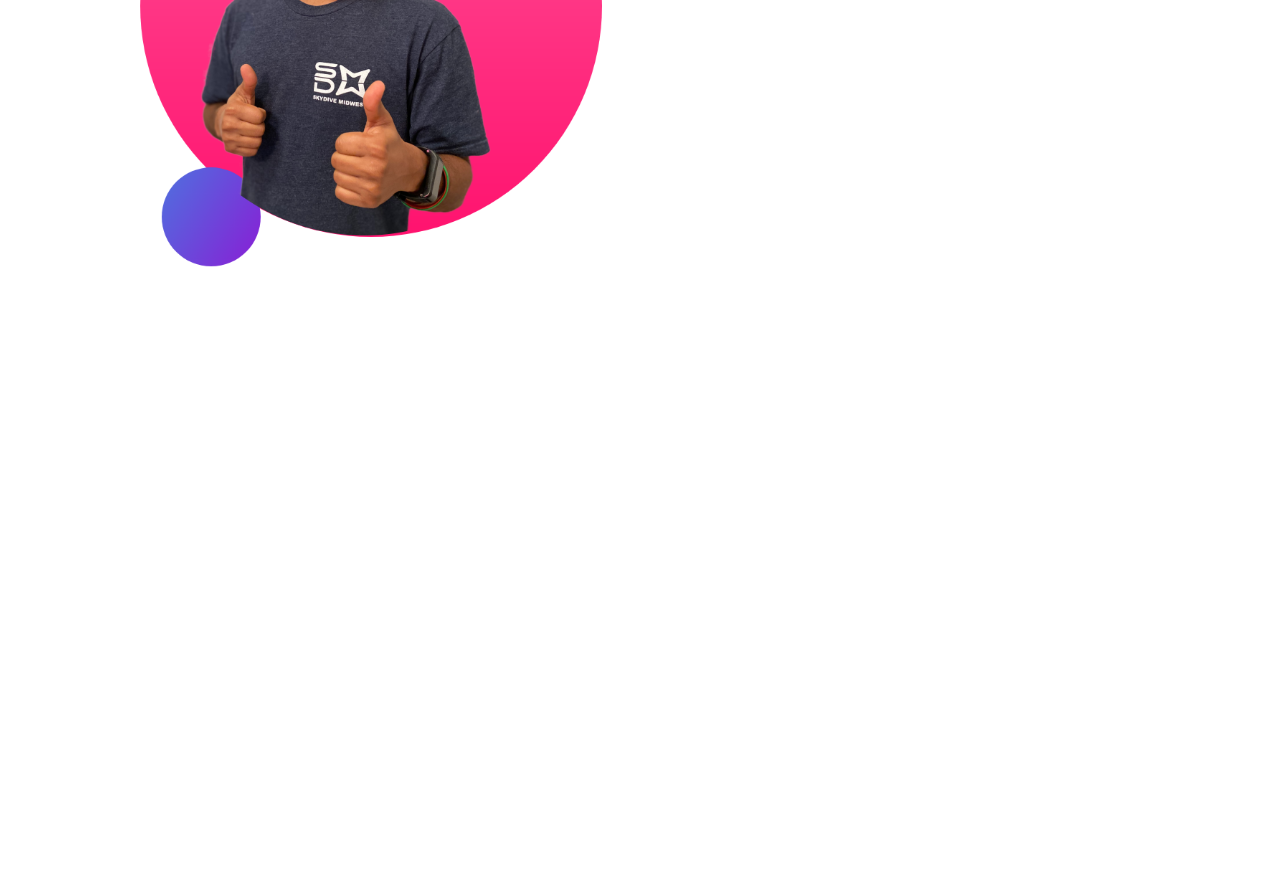
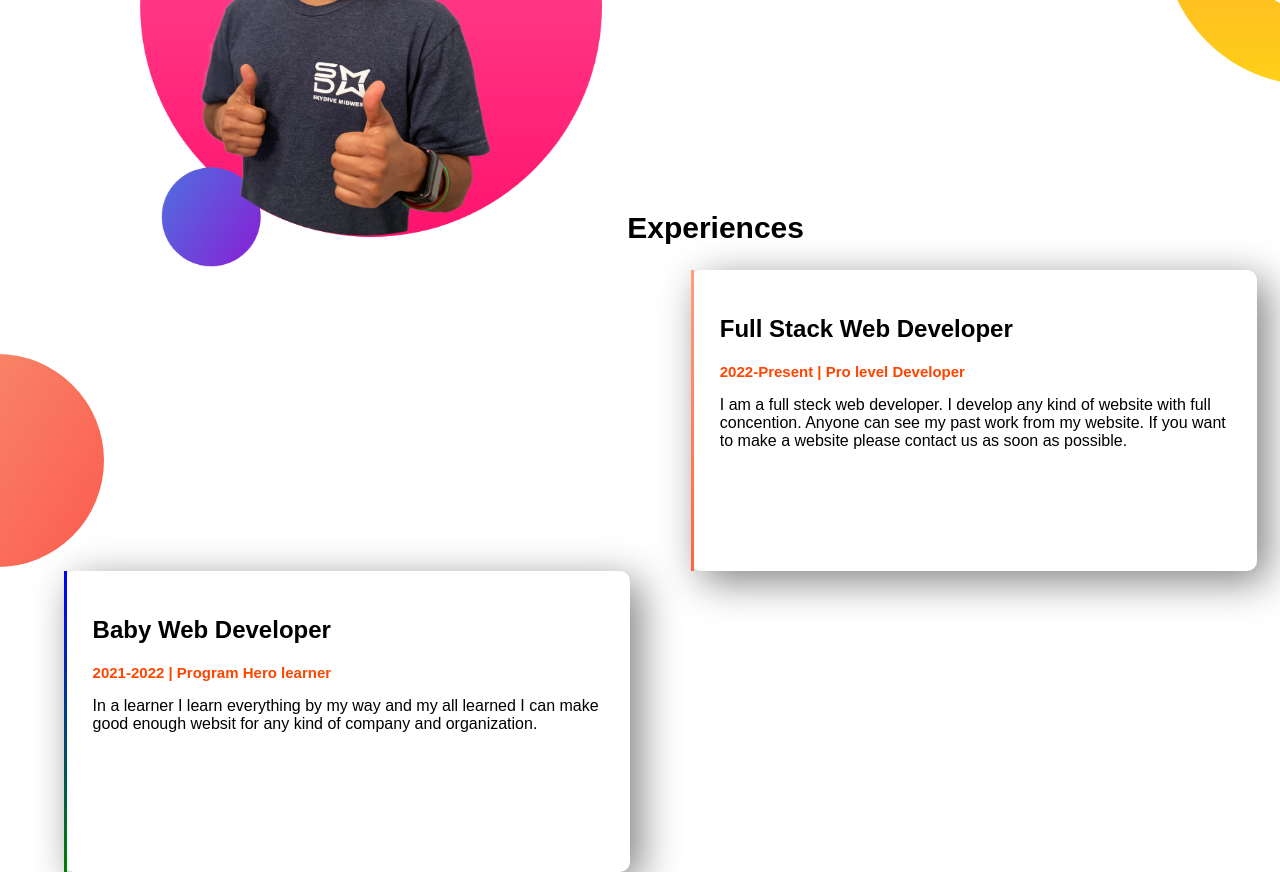
Before and after one commit to platobala/portfolio-sample, a plain HTML site: page index.html in a window 1280 px wide. Shown: the part 814-1686 px from the top of the page. Before the commit the page ends 1111 px from the top, so only its background shows below. Drawn offline with Linux system fonts and the light colour scheme.

Commit message:
update experience area

```diff
--- a/index.html
+++ b/index.html
@@ -12,8 +12,8 @@
     <section class="top-banner">
         <div class="half-width">
             <h1>Welcome To</h1>
-            <h2><span id="name-highlight">Plato</span> Bala</h2>
-            <h3>world class professionl dev</h3>
+            <h2><span class="orange-highlight">Plato</span> Bala</h2>
+            <h3>world class professional dev</h3>
             <p>I am a professional web developer. Any type of web page I can develop with in required time frame. If you want to make a better quality webpage please contact as soon as possible.</p>
             <a class="link-button" target="_blank" href="https://web.facebook.com/Platobala.16568">HIRE ME</a>
         </div>
@@ -33,5 +33,18 @@
         </div>
 
     </section>
+    <section class="Experiences-area">
+        <h1>Experiences</h1>
+        <div id="full-stack" class="half-width single-experience">
+            <h2>Full Stack Web Developer</h2>
+            <h3 class="orange-highlight">2022-Present | Pro level Developer</h3>
+            <p>I am a full steck web developer. I develop any kind of website with full concention. Anyone can see my past work from my website. If you want to make a website please contact us as soon as possible.</p>
+        </div>
+        <div id="learner" class="half-width single-experience">
+            <h2>Baby Web Developer</h2>
+            <h3 class="orange-highlight">2021-2022 | Program Hero learner</h3>
+            <p>In a learner I learn everything by my way and my all learned I can  make good enough websit for any kind of company and organization.</p>
+        </div>
+    </section>
 </body>
 </html>
--- a/style.css
+++ b/style.css
@@ -2,8 +2,8 @@ body{
     font-family: 'Poppins', sans-serif;
     margin: 0;
 }
-#name-highlight{
-    color: brown;
+.orange-highlight{
+    color: orangered;
 }
 .half-width{
   width: 40%;
@@ -14,6 +14,12 @@ body{
 .half-width img{
     width: 100%;
 }
+h1{
+    font-size: 30px;
+}
+h3{
+    font-size: 15px;
+}
 .top-banner{
     background-image: url(images/top-banner.png);
     background-repeat: no-repeat;
@@ -21,6 +27,7 @@ body{
 }
 section{
     height: 500px;
+
 }
 .link-button{
     text-decoration: none;
@@ -32,6 +39,28 @@ section{
 
 }
 .bottam-banner{
-    background-image: url(images/dream-bg);
+    background-image: url(images/dream-bg.png);
     background-repeat: no-repeat;
+    background-position: right;
 }
+
+.single-experience{
+    box-shadow: 10px 10px 40px gray;
+    border-radius: 10px;
+    height: 50%;
+}
+.Experiences-area{
+    background-image: url(images/exp-bg.png);
+    background-repeat: no-repeat;
+    background-position: left;
+}
+#full-stack{
+    border-left: solid;
+    border-image: linear-gradient(180deg, lightSalmon, Tomato);
+    border-image-slice: 1;
+}
+#learner{
+    border-left: solid;
+    border-image: linear-gradient(180deg, blue, green);
+    border-image-slice: 1;
+}
```
